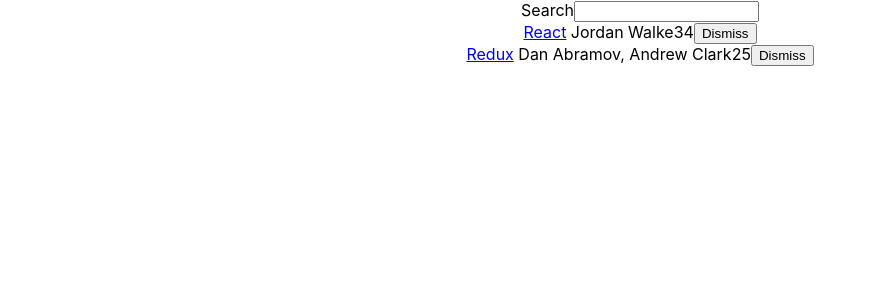
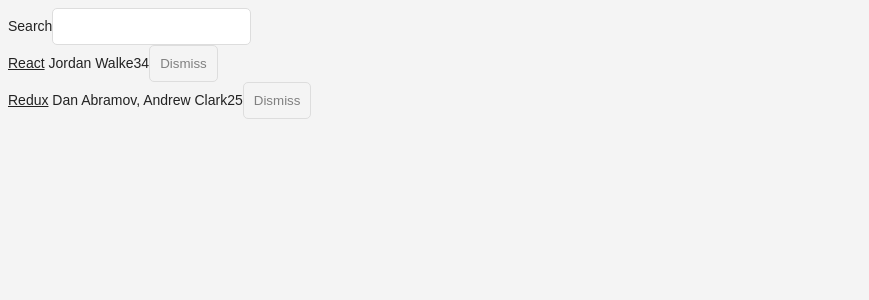
Before and after one commit to Wagar1/ReactAppFromBook, a React (Create React App) app: page / in a window 1280 px wide. Shown: the top 300 px of the page, without its empty margins (0-869 px from the left). Built offline with nearby package versions, Linux system fonts and the light colour scheme.

Commit message:
Components styling

```diff
--- a/src/App.css
+++ b/src/App.css
@@ -1,38 +1,52 @@
-.App {
+.page { margin: 20px; }
+.interactions {
   text-align: center;
 }
-
-.App-logo {
-  height: 40vmin;
-  pointer-events: none;
+.table {
+  margin: 20px 0;
 }
-
-@media (prefers-reduced-motion: no-preference) {
-  .App-logo {
-    animation: App-logo-spin infinite 20s linear;
-  }
+.table-header {
+  display: flex;
+  line-height: 24px;
+  font-size: 16px;
+  padding: 0 10px;
+  justify-content: space-between;
 }
-
-.App-header {
-  background-color: #282c34;
-  min-height: 100vh;
+.table-empty {
+  margin: 200px;
+  text-align: center;
+  font-size: 16px;
+}
+.table-row {
   display: flex;
-  flex-direction: column;
-  align-items: center;
-  justify-content: center;
-  font-size: calc(10px + 2vmin);
-  color: white;
+  line-height: 24px;
+  white-space: nowrap;
+  margin: 10px 0;
+  padding: 10px;
+  background: #ffffff;
+  border: 1px solid #e3e3e3;
 }
-
-.App-link {
-  color: #61dafb;
+.table-header > span {
+  overflow: hidden;
+  text-overflow: ellipsis;
+  padding: 0 5px;
 }
-
-@keyframes App-logo-spin {
-  from {
-    transform: rotate(0deg);
-  }
-  to {
-    transform: rotate(360deg);
-  }
+.table-row > span {
+  overflow: hidden;
+  text-overflow: ellipsis;
+  padding: 0 5px;
 }
+.button-inline {
+  border-width: 0;
+  background: transparent;
+  color: inherit;
+  text-align: inherit;
+  -webkit-font-smoothing: inherit;
+  padding: 0;
+  font-size: inherit;
+  cursor: pointer;
+}
+.button-active {
+  border-radius: 0;
+  border-bottom: 1px solid #38BB6C;
+}
--- a/src/index.css
+++ b/src/index.css
@@ -1,13 +1,38 @@
 body {
+  color: #222;
+  background: #f4f4f4;
+  font: 400 14px CoreSans, Arial,sans-serif;
+}
+a {
+  color: #222;
+}
+a:hover {
+  text-decoration: underline;
+}
+ul, li {
+  list-style: none;
+  padding: 0;
   margin: 0;
-  font-family: -apple-system, BlinkMacSystemFont, 'Segoe UI', 'Roboto', 'Oxygen',
-    'Ubuntu', 'Cantarell', 'Fira Sans', 'Droid Sans', 'Helvetica Neue',
-    sans-serif;
-  -webkit-font-smoothing: antialiased;
-  -moz-osx-font-smoothing: grayscale;
+}
+input {
+  padding: 10px;
+  border-radius: 5px;
+  outline: none;
+  margin-right: 10px;
+  border: 1px solid #dddddd;
+}
+button {
+  padding: 10px;
+  border-radius: 5px;
+  border: 1px solid #dddddd;
+  background: transparent;
+  color: #808080;
+  cursor: pointer;
+}
+button:hover {
+  color: #222;
 }
 
-code {
-  font-family: source-code-pro, Menlo, Monaco, Consolas, 'Courier New',
-    monospace;
+*:focus {
+  outline: none;
 }
```
